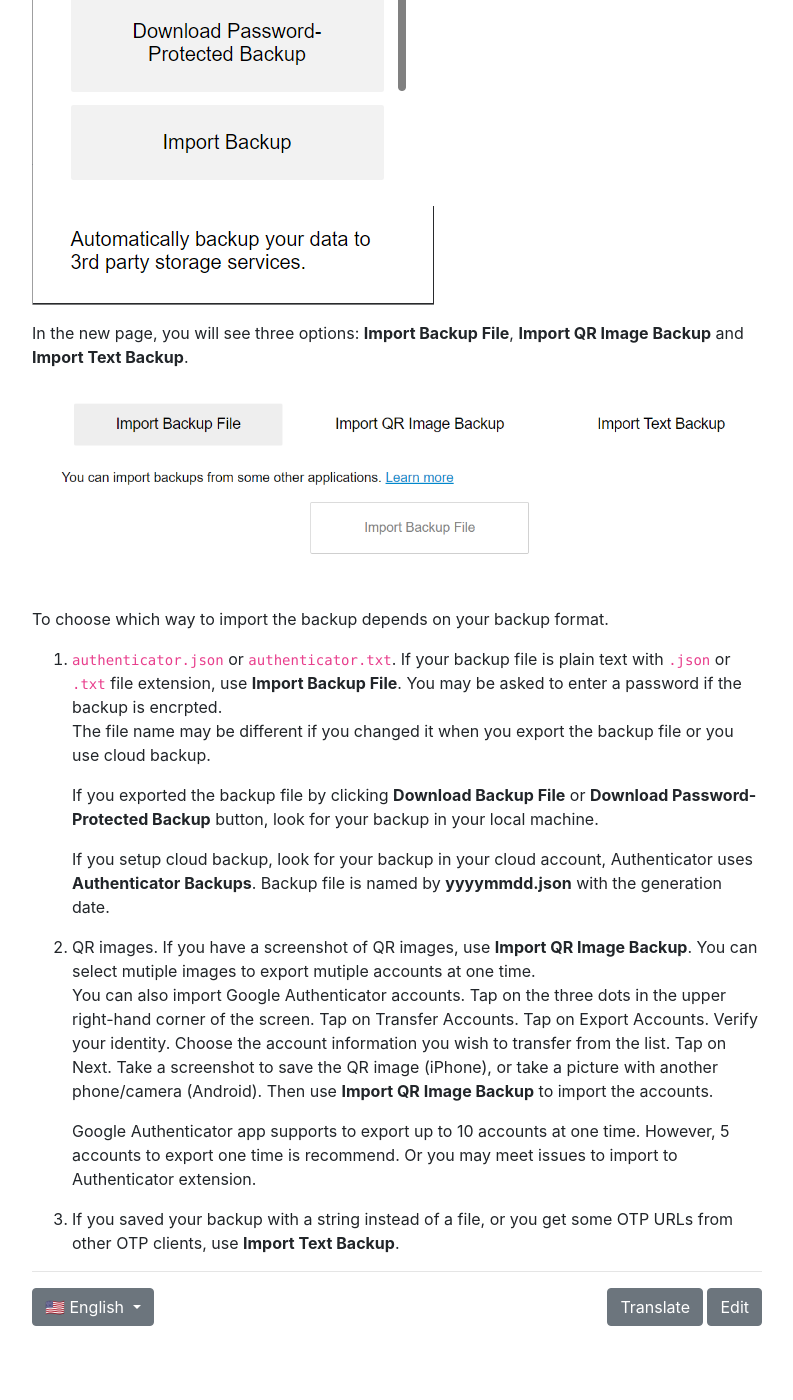
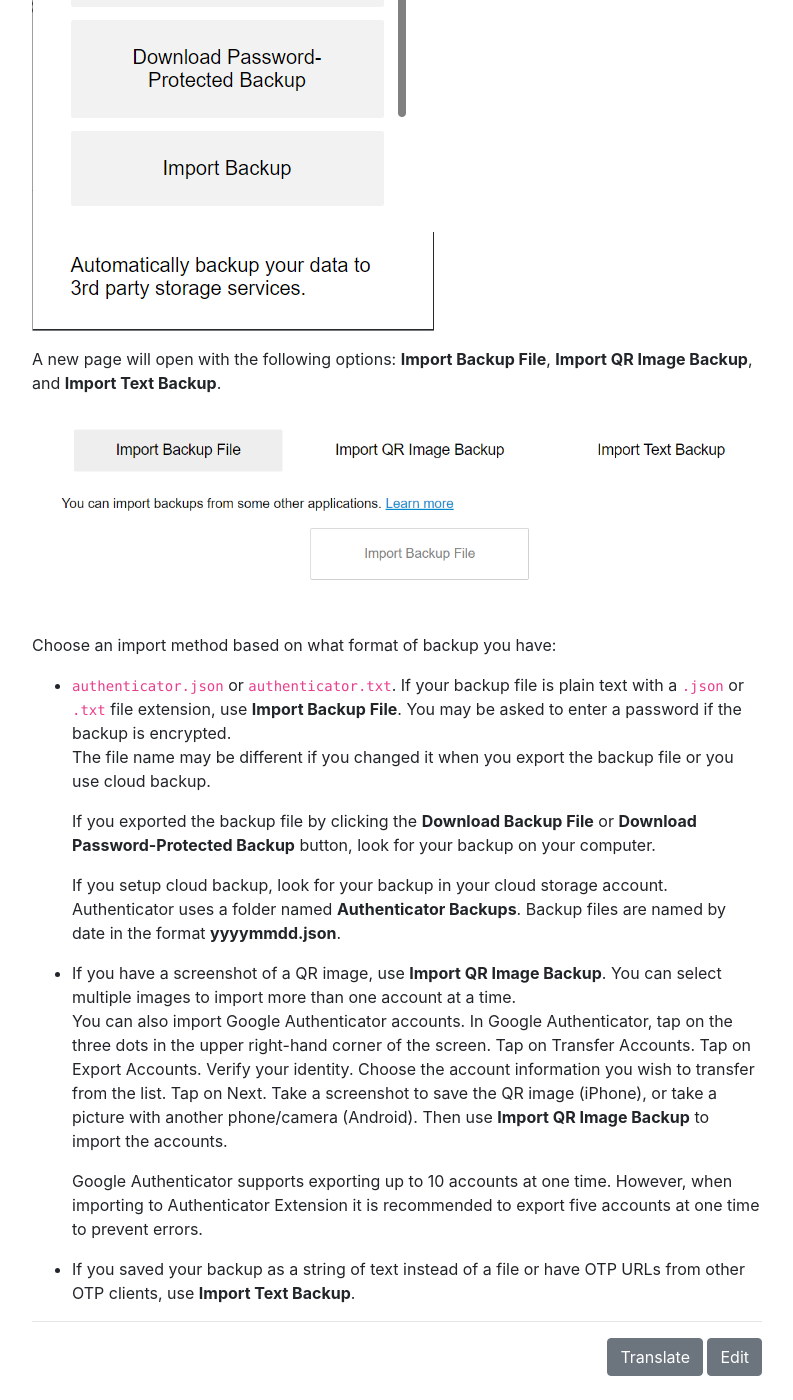
Before and after one commit to Authenticator-Extension/authenticator.cc, a Jekyll site: the page built from docs/en/export-and-import.md, in a window 1280 px wide and 1400 px high, scrolled down 3848 px. Shown: the whole window, without its empty margins (433-1226 px from the left). Built offline with Jekyll 4.4.1, drawn with Linux system fonts in a browser that asks for light colours; our own code applies the rules of GitHub Pages for plain Markdown files; before the commit the page ends 5198 px from its top, so only the background shows below that; some of the changed text lies outside the part shown.

Commit message:
update export-and-import guide

```diff
--- a/docs/en/export-and-import.md
+++ b/docs/en/export-and-import.md
@@ -19,50 +19,50 @@
 
 ![backup menu](/assets/quickstart/backup-menu1.png)
 
-Go to **Settings -> Backup** menu, click **Download Backup File** or **Download Password-Protected Backup** button to export backup file to your local machine.
+Go to **Settings -> Backup** and click **Download Backup File** or **Download Password-Protected Backup** to save a backup of your accounts to your computer.
 
-If you haven't set a password in **Security** menu, **Download Password-Protected Backup** button will be hidden.
+If you haven't set a password in **Security** menu, the **Download Password-Protected Backup** button will be hidden.
 
-Unencrupted backup file uses standardized backup format with every OTP URL per line, and you can import it to other OTP clients. See [Standard Backup Format](https://authenticator.cc/docs/en/otp-backup) to learn more.
+Unencrypted backup files use a standardized backup format that can be imported to other OTP clients. See [Standard Backup Format](https://authenticator.cc/docs/en/otp-backup) to learn more.
 
-> If you have Steam or Blizzard accounts, unencrupted backup file will not use standardized backup format.
+> If you have Steam or Blizzard accounts, unencrypted backup files will not use the standardized backup format.
 
-> Stongly recommend to always export password-protected backup for security reason.
+{% include warning.html class="danger" message="It is strongly recommended to only use password-protected backups. A password may be set in **Settings -> Security**." %}
 
 ## Export backup file to 3rd party storage services
 
-Authenticator extension supports to export backup files to Google Drive, OneDrive and Dropbox automatically. To enabled cloud storage backup, click the service button to link to your cloud storage service account.
+Authenticator Extension can automatically backing up files to Google Drive, OneDrive and Dropbox. To enable cloud storage backup, click the service button to link to your cloud storage service account.
 
 ![backup menu](/assets/quickstart/backup-menu2.png)
 
-> You may wait for a few seconds before the service login page shows.
+> You may need to wait for a few seconds before the login page appears.
 
-You can see your linked cloud account in cloud backup page. There is also manual backup button to make a backup immediately.
+After logging in, your linked cloud account will be visible in the cloud backup page.
 
 ![cloud backup](/assets/quickstart/cloud-backup.png)
 
 ## Import backup files
 
-To import backup files to Authenticator extension, open **Backup** menu and click **Import Backup** button.
+To import backup files to Authenticator extension, open the **Backup** menu and click the **Import Backup** button.
 
 ![backup menu](/assets/quickstart/backup-menu1.png)
 
-In the new page, you will see three options: **Import Backup File**, **Import QR Image Backup** and **Import Text Backup**.
+A new page will open with the following options: **Import Backup File**, **Import QR Image Backup**, and **Import Text Backup**.
 
 ![import backup](/assets/quickstart/import-backup.png)
 
-To choose which way to import the backup depends on your backup format.
+Choose an import method based on what format of backup you have:
 
-1. `authenticator.json` or `authenticator.txt`. If your backup file is plain text with `.json` or `.txt` file extension, use **Import Backup File**. You may be asked to enter a password if the backup is encrpted.
+- `authenticator.json` or `authenticator.txt`. If your backup file is plain text with a `.json` or `.txt` file extension, use **Import Backup File**. You may be asked to enter a password if the backup is encrypted.
    > The file name may be different if you changed it when you export the backup file or you use cloud backup.
    >
-   > If you exported the backup file by clicking **Download Backup File** or **Download Password-Protected Backup** button, look for your backup in your local machine.
+   > If you exported the backup file by clicking the **Download Backup File** or **Download Password-Protected Backup** button, look for your backup on your computer.
    >
-   > If you setup cloud backup, look for your backup in your cloud account, Authenticator uses **Authenticator Backups**. Backup file is named by **yyyymmdd.json** with the generation date.
+   > If you setup cloud backup, look for your backup in your cloud storage account. Authenticator uses a folder named **Authenticator Backups**. Backup files are named by date in the format **yyyymmdd.json**.
 
-2. QR images. If you have a screenshot of QR images, use **Import QR Image Backup**. You can select mutiple images to export mutiple accounts at one time.
-   > You can also import Google Authenticator accounts. Tap on the three dots in the upper right-hand corner of the screen. Tap on Transfer Accounts. Tap on Export Accounts. Verify your identity. Choose the account information you wish to transfer from the list. Tap on Next. Take a screenshot to save the QR image \(iPhone\), or take a picture with another phone/camera \(Android\). Then use **Import QR Image Backup** to import the accounts.
+- If you have a screenshot of a QR image, use **Import QR Image Backup**. You can select multiple images to import more than one account at a time.
+   > You can also import Google Authenticator accounts. In Google Authenticator, tap on the three dots in the upper right-hand corner of the screen. Tap on Transfer Accounts. Tap on Export Accounts. Verify your identity. Choose the account information you wish to transfer from the list. Tap on Next. Take a screenshot to save the QR image \(iPhone\), or take a picture with another phone/camera \(Android\). Then use **Import QR Image Backup** to import the accounts.
    >
-   > Google Authenticator app supports to export up to 10 accounts at one time. However, 5 accounts to export one time is recommend. Or you may meet issues to import to Authenticator extension.
+   > Google Authenticator supports exporting up to 10 accounts at one time. However, when importing to Authenticator Extension it is recommended to export five accounts at one time to prevent errors.
 
-3. If you saved your backup with a string instead of a file, or you get some OTP URLs from other OTP clients, use **Import Text Backup**.
+- If you saved your backup as a string of text instead of a file or have OTP URLs from other OTP clients, use **Import Text Backup**.
```
Also changed, not shown: other parts of docs/en/export-and-import.md (+1 -1 lines).
